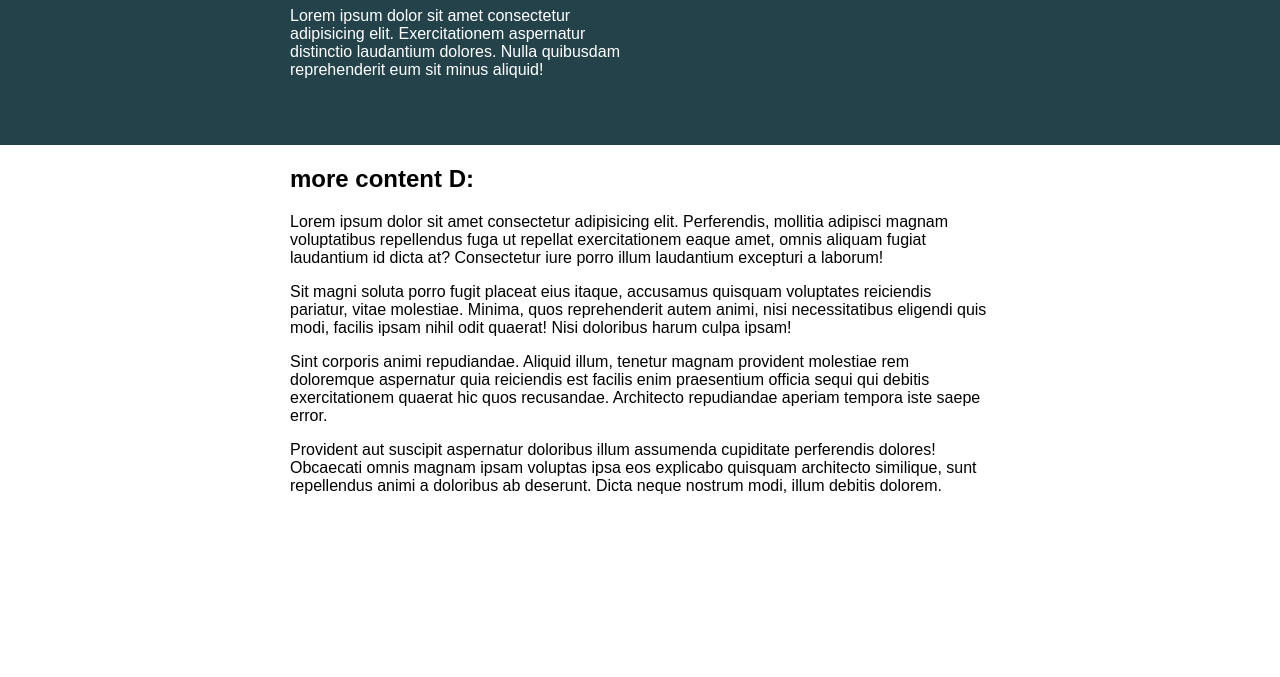
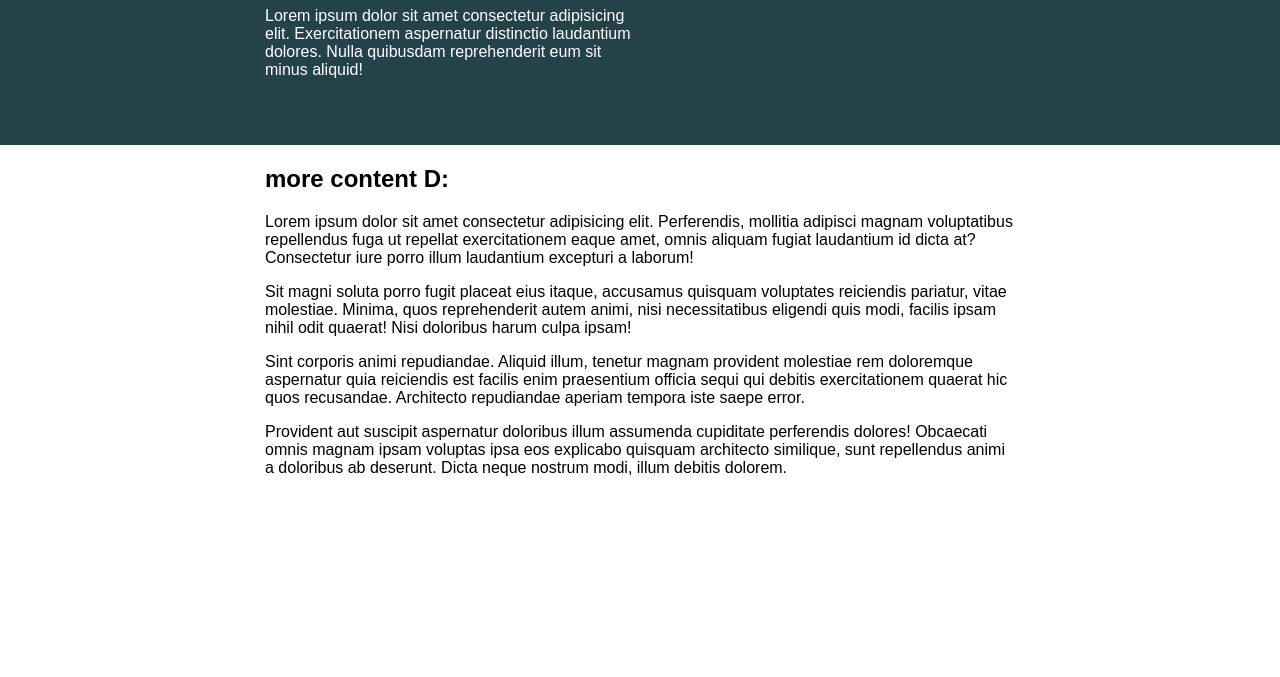
Before and after one commit to riltonbispo/conquering-responsive-layouts, a plain HTML site: page challenge02/index.html in a window 1280 px wide. Shown: the part 123-800 px from the top of the page. Drawn offline with Linux system fonts and the light colour scheme.

Commit message:
refactor: correcao challenge 2

```diff
--- a/challenge02/index.html
+++ b/challenge02/index.html
@@ -9,14 +9,16 @@
 </head>
 <body>
 
-    <div class="container">
-        <div class="intro-content">
-            <h1>Lorem ipsum dolor sit.</h1>
-            <p>Lorem ipsum dolor sit amet consectetur adipisicing elit. Exercitationem aspernatur distinctio laudantium dolores. Nulla quibusdam reprehenderit eum sit minus aliquid!</p>
+    <div class="intro">
+        <div class="container">
+            <div class="intro-content">
+                <h1>Lorem ipsum dolor sit.</h1>
+                <p>Lorem ipsum dolor sit amet consectetur adipisicing elit. Exercitationem aspernatur distinctio laudantium dolores. Nulla quibusdam reprehenderit eum sit minus aliquid!</p>
+            </div>
         </div>
     </div>
 
-    <div class="container2">
+    <div class="container">
         <div class="content2">
             <h2>more content D:</h2>
             <p>Lorem ipsum dolor sit amet consectetur adipisicing elit. Perferendis, mollitia adipisci magnam voluptatibus repellendus fuga ut repellat exercitationem eaque amet, omnis aliquam fugiat laudantium id dicta at? Consectetur iure porro illum laudantium excepturi a laborum!</p>
--- a/challenge02/style.css
+++ b/challenge02/style.css
@@ -24,29 +24,17 @@ body {
 }
 
 .container {
-  width: 100%;
+  width: 80%;
+  max-width: 750px;
   margin: 0 auto;
-  background: #23424a;
+}
+
+.intro {
+  background-color: #23424a;
   color: white;
   padding: 50px 0;
 }
 
 .intro-content {
-  margin: 0 auto;
-  width: 80%;
-  max-width: 700px;
+  width: 50%;
 }
-
-.intro-content p {
-  max-width: 50%;
-}
-
-.container2 {
-  width: 100%;
-}
-
-.content2 {
-  margin: 0 auto;
-  width: 80%;
-  max-width: 700px;
-}
```
